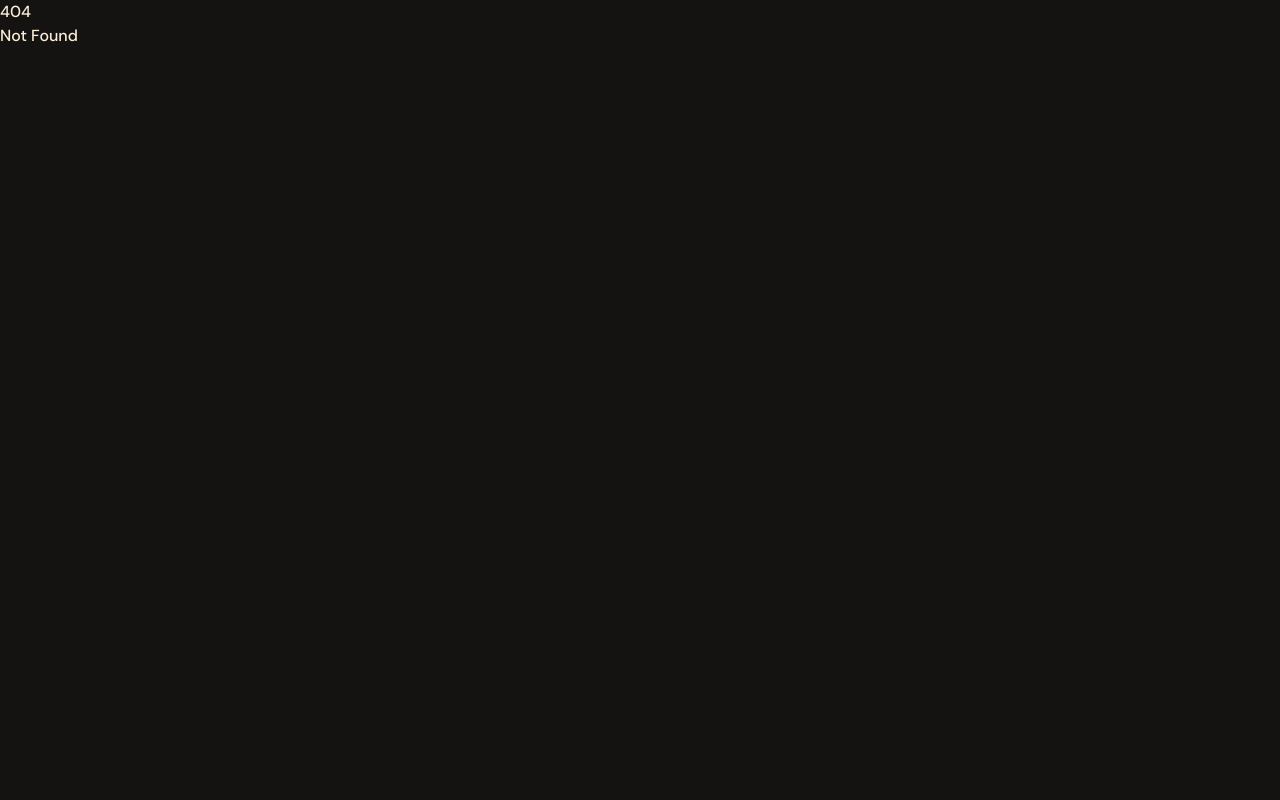
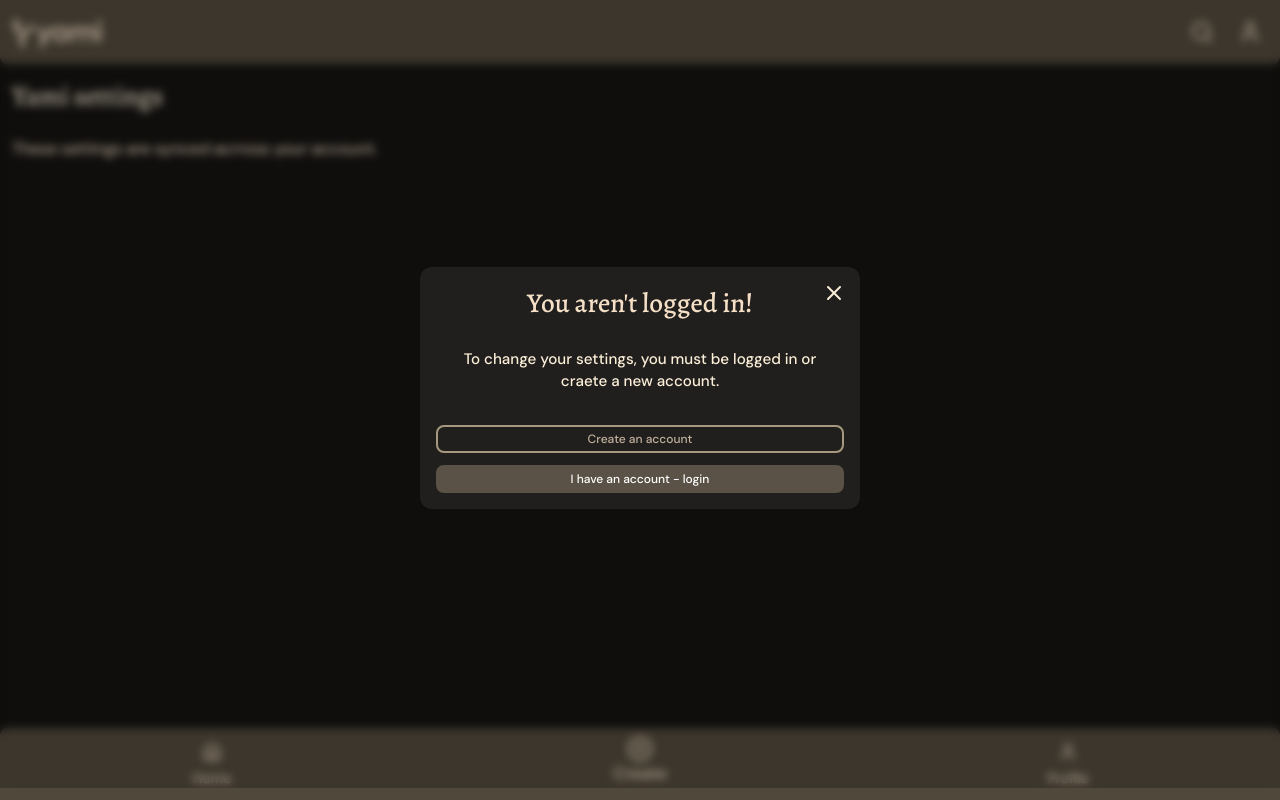
Before and after one commit to mgcvale/yami-frontend, a SvelteKit app: page /app/settings in a window 1280 px wide. Before the commit this address had no page. Built offline with nearby package versions, Linux system fonts and the light colour scheme.

Commit message:
add basic settings page

```diff
--- /dev/null
+++ b/src/routes/app/settings/+page.svelte
@@ -0,0 +1,32 @@
+<script lang="ts">
+    import { currentUserStore, modalStore, type CurrentUser } from "$lib";
+    import LoginAsker from "$lib/components/ui/LoginAsker.svelte";
+    import type { AsyncState } from "$lib/core/types/asyncState";
+    import { onMount } from "svelte";
+
+    function load(currentuser: AsyncState<CurrentUser>) {
+        if (currentuser.loading) return;
+        if (currentuser.data !== null) return;
+
+        modalStore.set({
+            component: LoginAsker,
+            props: {
+                actionName: "change your settings"
+            }
+        });
+    }
+
+    currentUserStore.subscribe(newUser => {
+        load(newUser);
+    });
+
+    onMount(() => {
+        load($currentUserStore);
+    })
+
+</script>
+
+<div class="p-3">
+    <h1 class="font-alegreya text-2.5xl mb-5">Yami settings</h1>
+    <p class="text-light-fg-700 dark:text-dark-fg-500">These settings are synced acrross your account.</p>
+</div>
```
